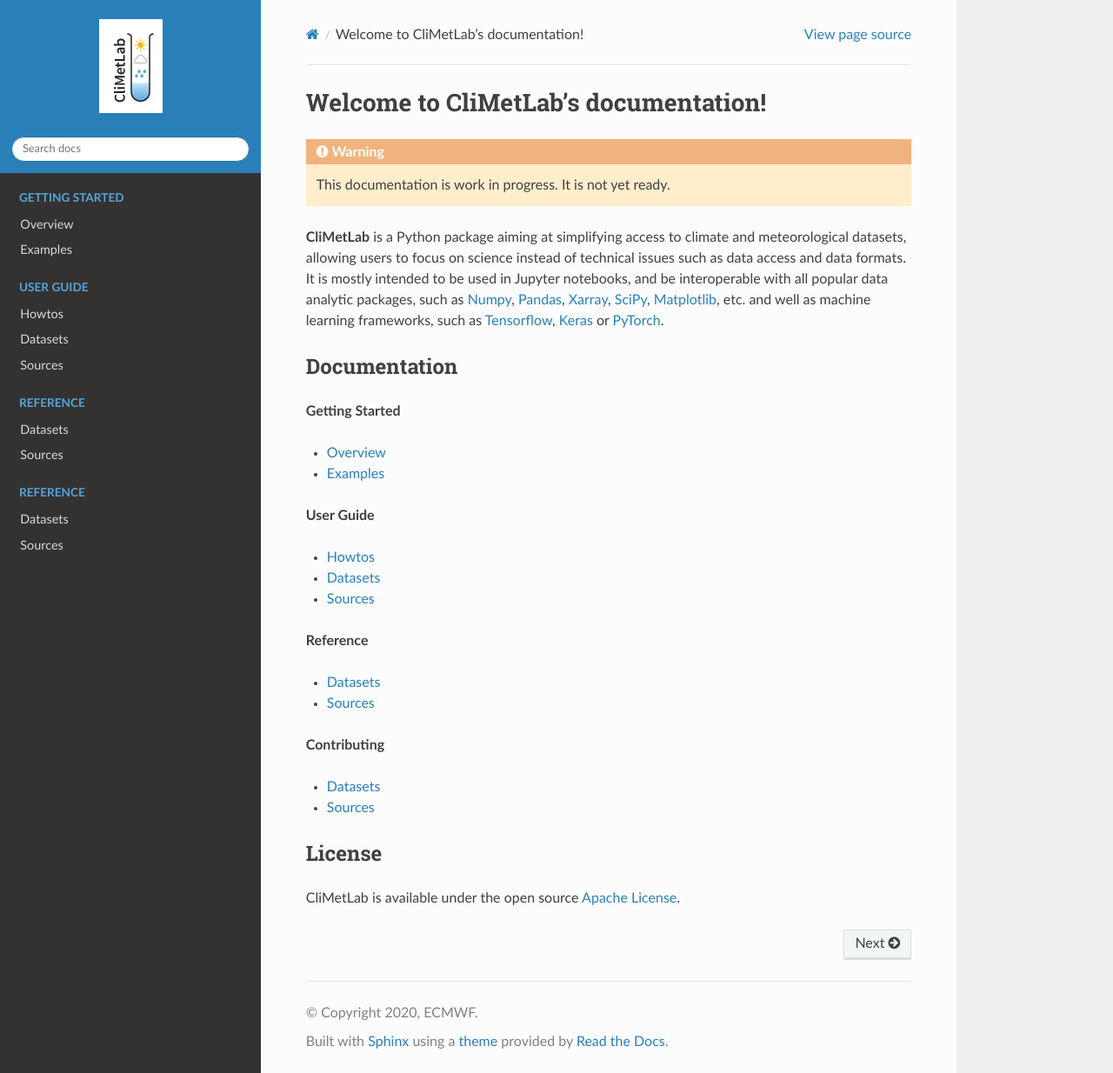
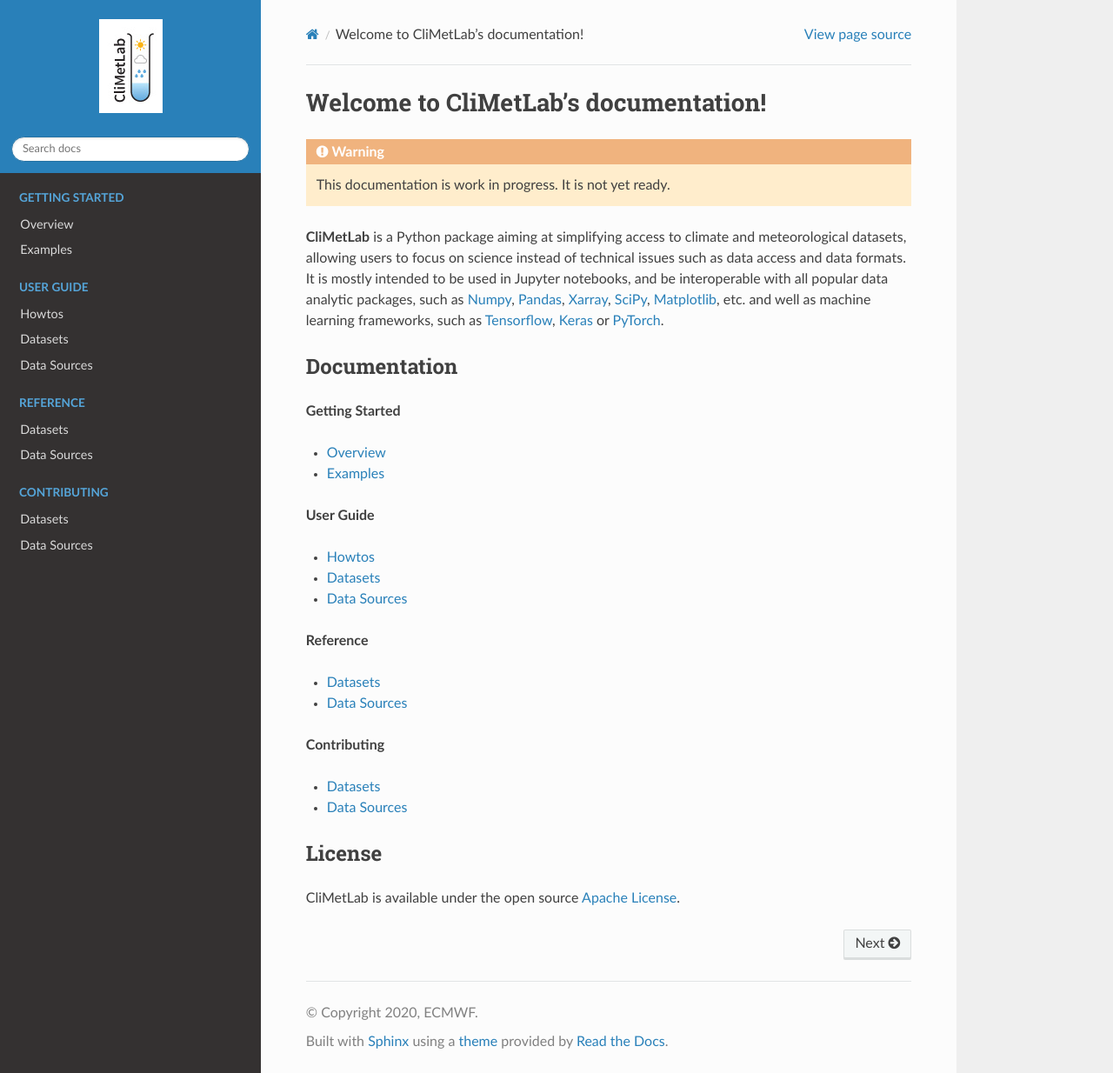
Before and after one commit to ecmwf/climetlab, a Sphinx documentation site: the page built from docs/source/index.rst, in a window 1280 px wide and 1234 px high. Shown: the whole window at 87% size. Built offline with Sphinx 7.4.7 and the Read the Docs theme 2.0.0, drawn with Linux system fonts in a browser that asks for light colours.

Commit message:
First commits

```diff
--- a/docs/requirements.txt
+++ b/docs/requirements.txt
@@ -1,2 +1,3 @@
 ipykernel
 nbsphinx
+sphinx-prompt
--- a/docs/source/conf.py
+++ b/docs/source/conf.py
@@ -67,6 +67,7 @@ extensions = [
     'nbsphinx',
     'IPython.sphinxext.ipython_directive',
     'IPython.sphinxext.ipython_console_highlighting',
+    'sphinx-prompt',
     # 'climetlab.sphinxext.sources',
     # 'climetlab.sphinxext.datasets',
 ]
--- a/docs/source/contributing/sources.rst
+++ b/docs/source/contributing/sources.rst
@@ -1,5 +1,5 @@
-Sources
-=======
+Data Sources
+============
 
 Before
 
--- a/docs/source/guide/howtos.rst
+++ b/docs/source/guide/howtos.rst
@@ -2,3 +2,7 @@ Howtos
 ======
 
 to do
+
+.. prompt:: bash
+
+   pip install climetlab
--- a/docs/source/index.rst
+++ b/docs/source/index.rst
@@ -78,7 +78,7 @@ Documentation
 .. toctree::
    :maxdepth: 1
    :hidden:
-   :caption: Reference
+   :caption: Contributing
 
    contributing/datasets
    contributing/sources
--- a/docs/source/reference/sources.rst
+++ b/docs/source/reference/sources.rst
@@ -1,5 +1,5 @@
-Sources
-=======
+Data Sources
+============
 
 Before
 
```
Also changed, not shown: docs/source/guide/sources.rst (+17 -5 lines).
